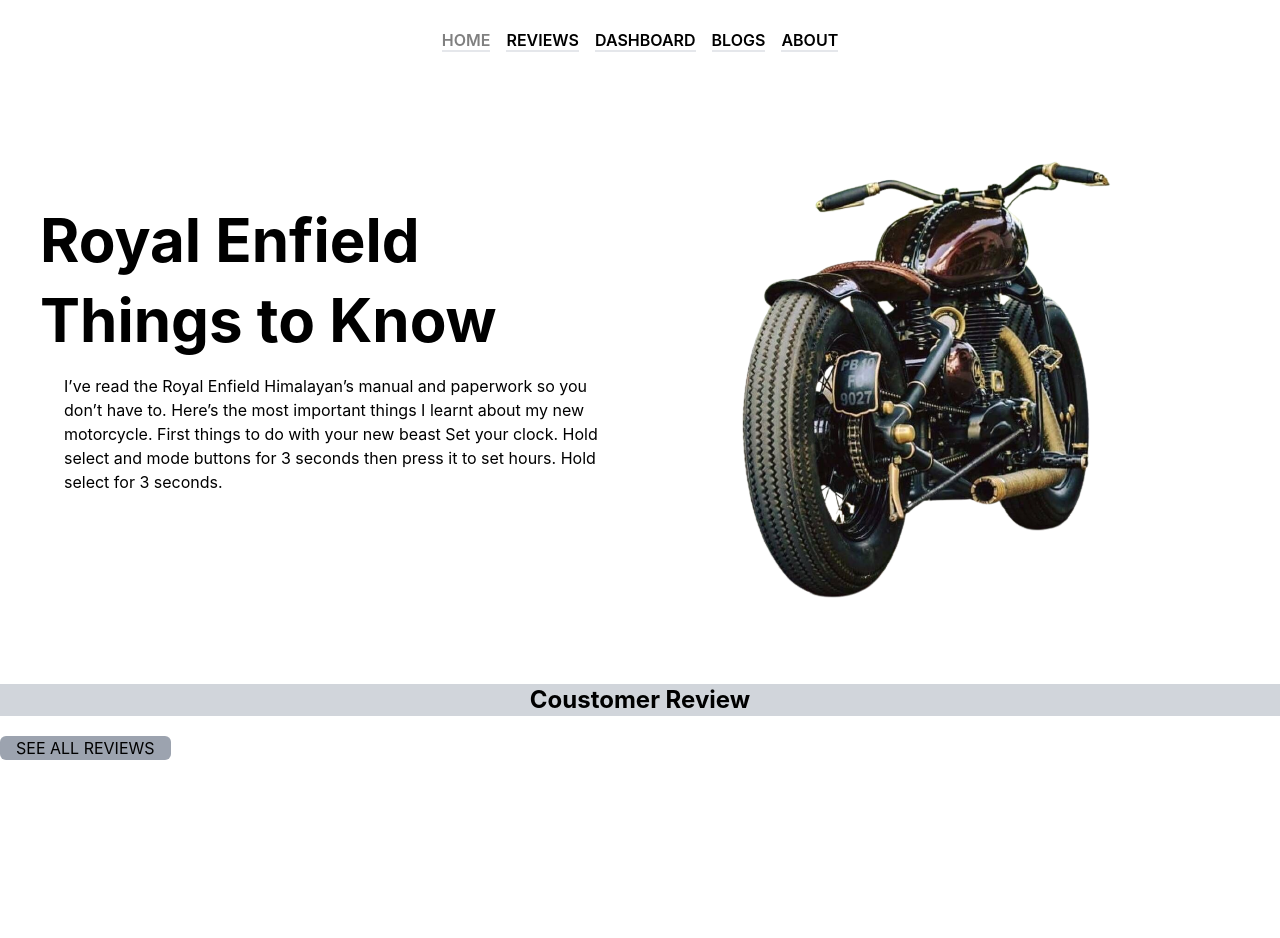
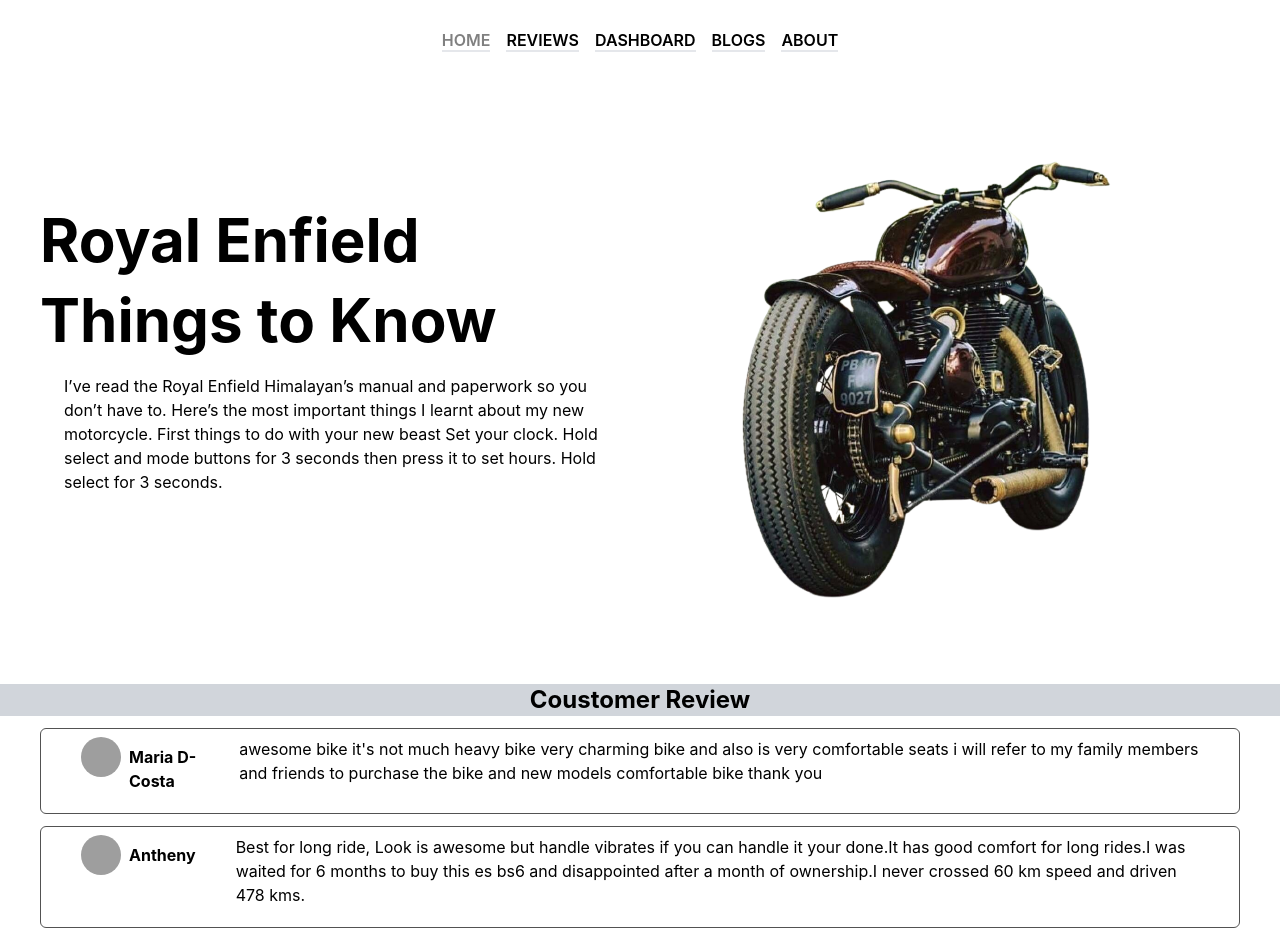
Before and after one commit to neyaznafiz/royal-enfield-review, a React (Create React App) app: page / in a window 1280 px wide. Shown: the top 938 px of the page. Before the commit the page ends 816 px from the top, so only its background shows below. Built offline with nearby package versions, Linux system fonts and the light colour scheme; grey boxes are pictures that could not be loaded.

Commit message:
show 3 review in home

```diff
--- a/src/Components/Home/Home.jsx
+++ b/src/Components/Home/Home.jsx
@@ -3,7 +3,7 @@
 
 const Home = () => {
 
-const [ review, setReview]=useReviewHooks()
+    const [reviews, setReviews] = useReviewHooks()
 
     return (
         <div>
@@ -22,11 +22,30 @@
             </div>
             <div className='my-14'>
                 <div>
-                <h3 className='text-2xl text-center font-bold bg-gray-300 '>Coustomer Review</h3>
+                    <h3 className='text-2xl text-center font-bold bg-gray-300 '>Coustomer Review</h3>
                 </div>
                 <div>
 
+                    {
+                        reviews.slice(0, 3).map(review => <div>
 
+                            <div className='border border-neutral-600 px-10 pb-5 pt-2 mx-10 my-3 rounded-md'>
+
+                                <div className='flex'>
+                                    <img className='w-10 h-10 rounded-full ' src={review.picture} alt="" />
+
+                                    <span className='font-bold pt-2 ml-2'>{review.name}</span>
+
+                                    <p className='ml-10'>{review.comment}</p>
+                                </div>
+
+
+
+
+                            </div>
+
+                        </div>)
+                    }
 
                     <button className='mt-5 bg-gray-400 px-4 rounded-md'>SEE ALL REVIEWS</button>
                 </div>
--- a/src/Components/MyRadialBarChart/MyRadialBarChart.js
+++ b/src/Components/MyRadialBarChart/MyRadialBarChart.js
@@ -49,7 +49,7 @@
     return (
         <div >
 
-            <h2 className='text-4xl font-bold bg-gray-300 mx-48 rounded-t-xl'>Data Chart</h2>
+            <h2 className='text-4xl text-center font-bold bg-gray-300 mx-48 rounded-t-xl'>Data Chart</h2>
 
             <RadialBarChart
                 width={1300}
```
